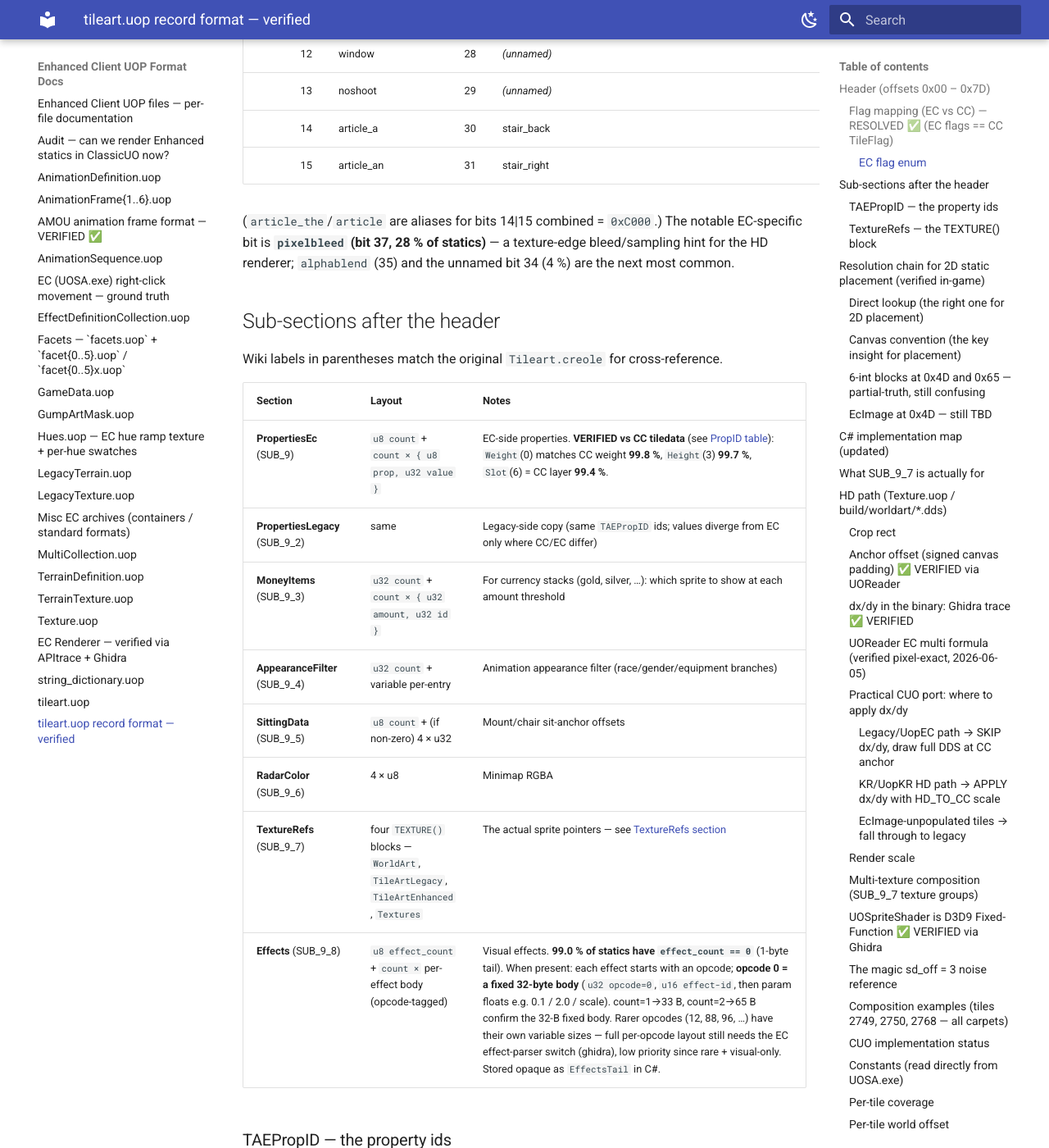
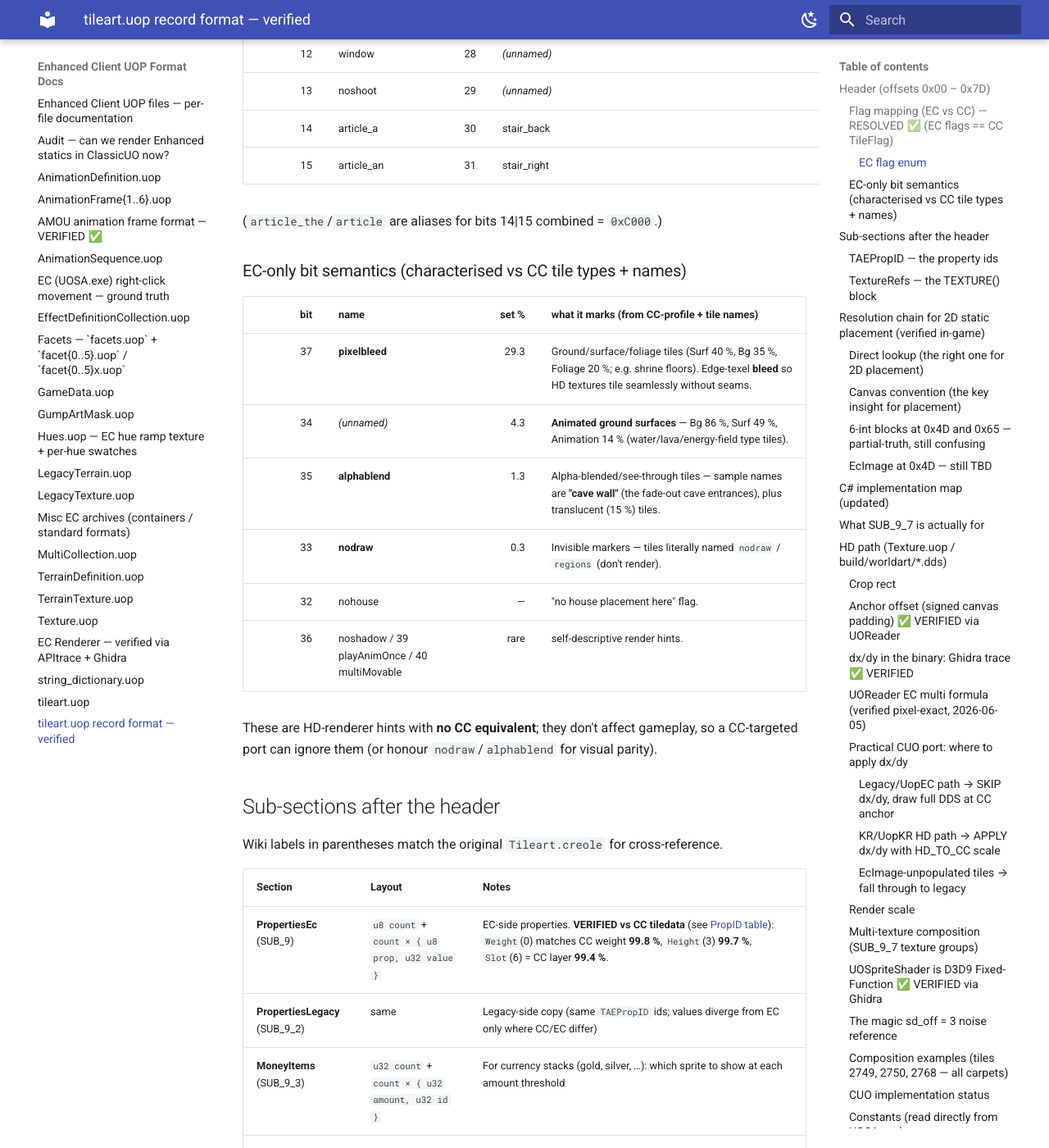
Before and after one commit to KonssnoK/UO-unity_playground, an MkDocs documentation site: the page built from docs/tileart_VERIFIED.md, in a window 1280 px wide and 1400 px high, scrolled down 4461 px. Shown: the whole window at 82% size. Built offline with MkDocs 1.6.1 and Material for MkDocs 9.7.7, drawn with Linux system fonts in a browser that asks for light colours.

Commit message:
[docs] Characterise EC-only tileart flag bits
pixelbleed(37)=seamless-tile edge bleed on ground/surface/foliage;
bit34=animated ground surfaces (water/lava); alphablend(35)=see-through
cave walls; nodraw(33)=invisible region markers. From CC-profile + tile
names. HD-renderer hints, no CC equivalent.

```diff
--- a/docs/tileart_VERIFIED.md
+++ b/docs/tileart_VERIFIED.md
@@ -105,10 +105,22 @@ bits 32+ are **EC-specific render flags with no CC equivalent**):
 | 14 | article_a | 30 | stair_back | | | |
 | 15 | article_an | 31 | stair_right | | | |
 
-(`article_the`/`article` are aliases for bits 14|15 combined = `0xC000`.) The
-notable EC-specific bit is **`pixelbleed` (bit 37, 28 % of statics)** — a
-texture-edge bleed/sampling hint for the HD renderer; `alphablend` (35) and the
-unnamed bit 34 (4 %) are the next most common.
+(`article_the`/`article` are aliases for bits 14|15 combined = `0xC000`.)
+
+### EC-only bit semantics (characterised vs CC tile types + names)
+
+| bit | name | set % | what it marks (from CC-profile + tile names) |
+|----:|------|------:|----------------------------------------------|
+| 37 | **pixelbleed** | 29.3 | Ground/surface/foliage tiles (Surf 40 %, Bg 35 %, Foliage 20 %; e.g. shrine floors). Edge-texel **bleed** so HD textures tile seamlessly without seams. |
+| 34 | *(unnamed)* | 4.3 | **Animated ground surfaces** — Bg 86 %, Surf 49 %, Animation 14 % (water/lava/energy-field type tiles). |
+| 35 | **alphablend** | 1.3 | Alpha-blended/see-through tiles — sample names are **"cave wall"** (the fade-out cave entrances), plus translucent (15 %) tiles. |
+| 33 | **nodraw** | 0.3 | Invisible markers — tiles literally named `nodraw` / `regions` (don't render). |
+| 32 | nohouse | — | "no house placement here" flag. |
+| 36 | noshadow / 39 playAnimOnce / 40 multiMovable | rare | self-descriptive render hints. |
+
+These are HD-renderer hints with **no CC equivalent**; they don't affect
+gameplay, so a CC-targeted port can ignore them (or honour `nodraw`/`alphablend`
+for visual parity).
 
 ## Sub-sections after the header
 
```
